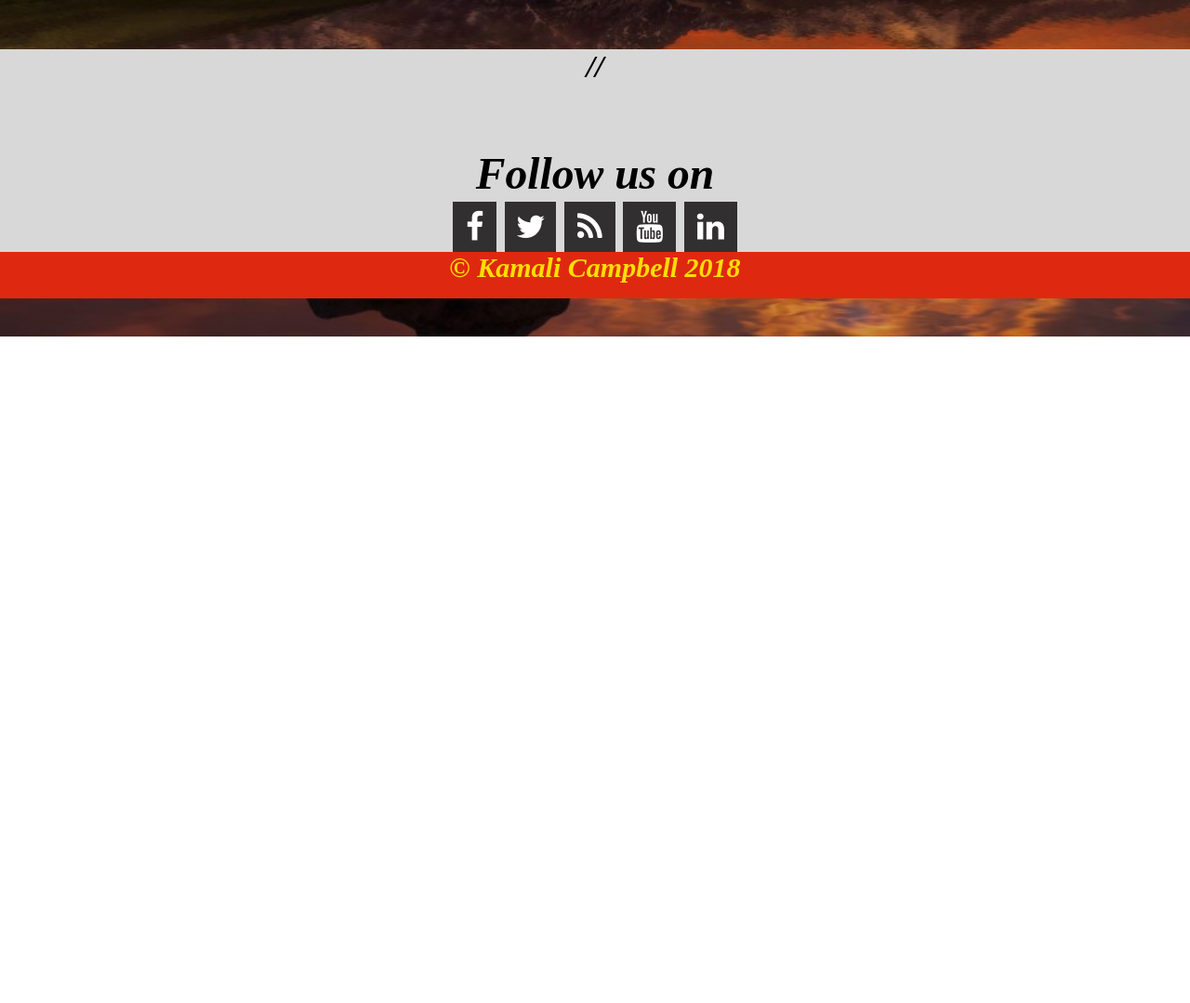
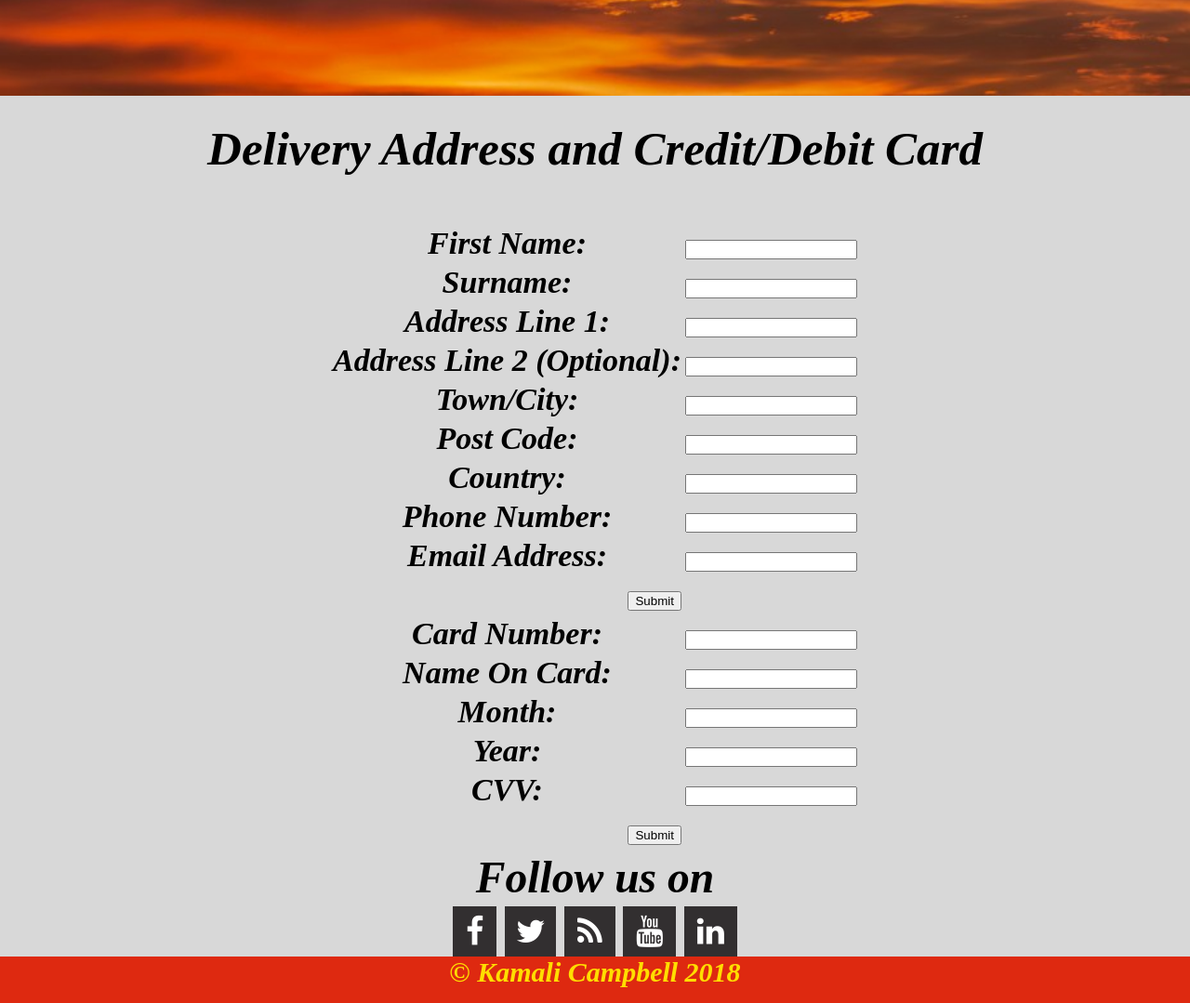
Before and after one commit to KamaliCampbell/KamaliCampbell.github.io, a plain HTML site: page Shop.html in a window 1280 px wide. Shown: the part 438-1517 px from the top of the page at 93% size. Before the commit the page ends 800 px from the top, so only its background shows below. Drawn offline with Linux system fonts and the light colour scheme.

Commit message:
Update Shop.html

```diff
--- a/Shop.html
+++ b/Shop.html
@@ -38,8 +38,107 @@
     <br> <img src="../img/CampChinaLogo.jpg">
 
     <div class="container">
-    //
+
     <div class="white-box"> </div>
+
+    <html>
+    <head>
+    <title>Shop</title>
+    </head>
+
+    <h2 ALIGN="CENTER">Delivery Address and Credit/Debit Card</h2>
+
+    <form action="Welcome.html" method="post">
+    <table border="0" align="center">
+    <body>
+
+    <tr>
+    <td><label for="id">First Name: </label></td>
+    <td><input id="id" maxlength="50" name="name" type="text" /></td>
+    </tr>
+
+    <tr>
+    <td><label for="name">Surname: </label></td>
+    <td><input id="name" maxlength="50" name="name" type="text" /></td>
+    </tr>
+
+    <tr>
+    <td><label for="course">Address Line 1: </label></td>
+    <td><input id="course" maxlength="50" name="course" type="text" /></td>
+    </tr>
+
+    <tr>
+    <td><label for="rolln0">Address Line 2 (Optional): </label></td>
+    <td><input id="rollno" maxlength="50" name="rollno" type="text" /></td>
+    </tr>
+
+    <tr>
+    <td><label for="email">Town/City:</label></td>
+    <td><input id="email" maxlength="50" name="email" type="text" /></td>
+    </tr>
+
+    <tr>
+    <td><label for="username">Post Code:</label></td>
+    <td><input id="username" maxlength="50" name="username" type="text" /></td>
+    </tr>
+
+    <tr>
+    <td><label for="password">Country:</label></td>
+    <td><input id="password" maxlength="50" name="password"
+    type="password" /></td>
+    </tr>
+
+    <tr>
+    <td><label for="password">Phone Number:</label></td>
+    <td><input id="password" maxlength="50" name="password"
+    type="password" /></td>
+    </tr>
+
+    <tr>
+    <td><label for="password">Email Address:</label></td>
+    <td><input id="password" maxlength="50" name="password"
+    type="password" /></td>
+    </tr>
+
+    <tr>
+    <td align="right"><input name="Submit" type="Submit" value="Submit" /></td>
+    </tr>
+
+    <br>
+
+    <tr>
+    <td><label for="id">Card Number: </label></td>
+    <td><input id="id" maxlength="50" name="name" type="text" /></td>
+    </tr>
+
+    <tr>
+    <td><label for="id">Name On Card: </label></td>
+    <td><input id="id" maxlength="50" name="name" type="text" /></td>
+    </tr>
+
+    <tr>
+    <td><label for="id">Month: </label></td>
+    <td><input id="id" maxlength="50" name="name" type="text" /></td>
+    </tr>
+
+    <tr>
+    <td><label for="id">Year: </label></td>
+    <td><input id="id" maxlength="50" name="name" type="text" /></td>
+    </tr>
+
+    <tr>
+    <td><label for="id">CVV: </label></td>
+    <td><input id="id" maxlength="50" name="name" type="text" /></td>
+    </tr>
+
+    <tr>
+    <td align="right"><input name="Submit" type="Submit" value="Submit" /></td>
+    </tr>
+
+    </tbody>
+    </table>
+    </form>
+    </html>
 
     <div class="footer-social-icons">
         <h4 class="_14">Follow us on</h4>
```
